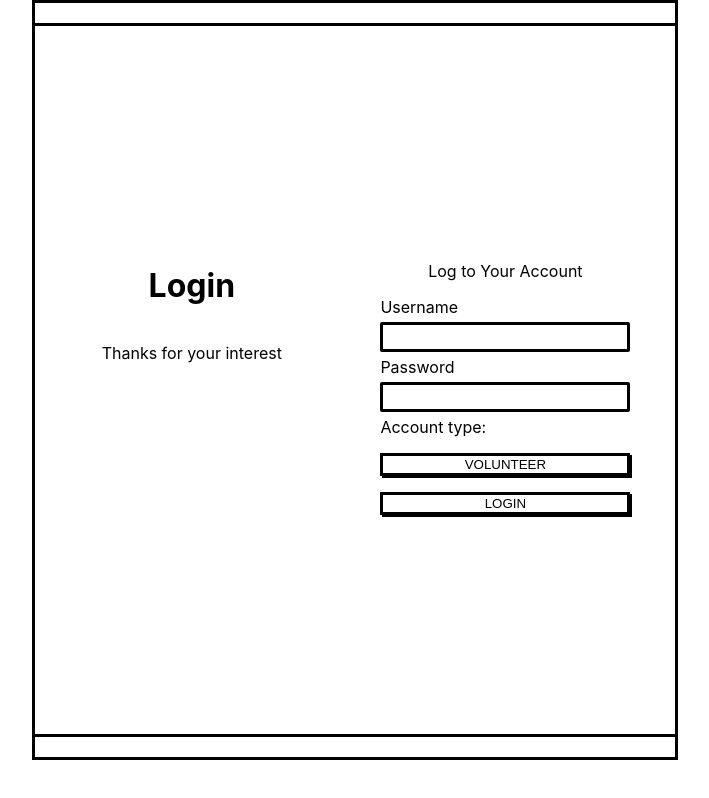
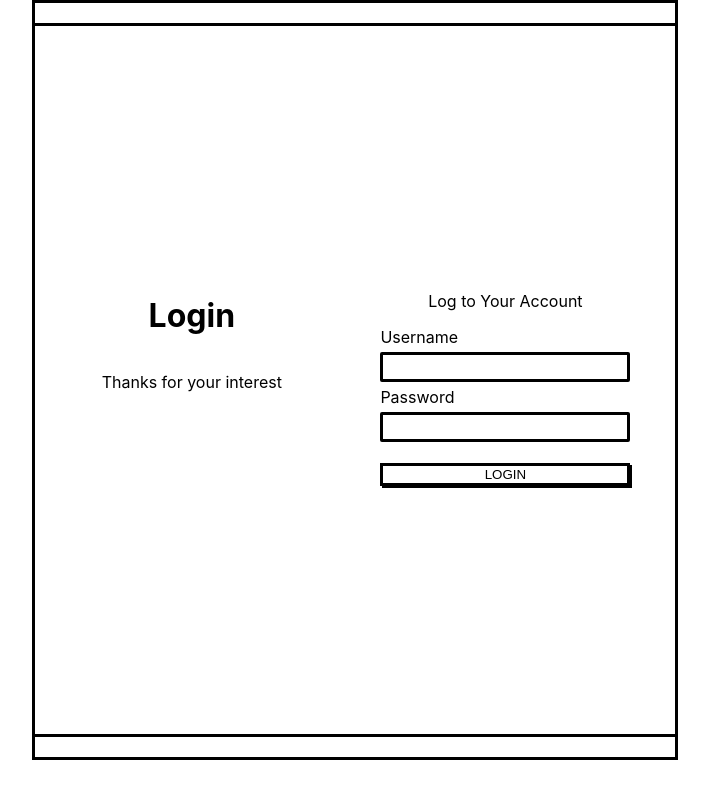
Before and after one commit to Replate-EU/Frontend, a React (Create React App) app in the folder front-end/: page /login in a window 1280 px wide. Shown: the whole page, without its empty margins (285-994 px from the left). Built offline with nearby package versions, Linux system fonts and the light colour scheme.

Commit message:
Rearrangement in folders

```diff
--- a/front-end/src/App.js
+++ b/front-end/src/App.js
@@ -2,12 +2,11 @@ import React from 'react';
 import { Switch, Route, Link } from 'react-router-dom';
 import styled from 'styled-components';
 import './App.css';
-import FormBusiness from './FormBusiness';
-import FormVolunteer from './FormVolunteer';
-import SignUpBusiness from './SignUpBusiness';
-import Login from './Login';
-import BusinessPickups from './BusinessPickups';
-import VolunteerPickups from './VolunteerPickups';
+import FormBusiness from './Components/Business/FormBusiness';
+import FormVolunteer from './Components/Volunteer/FormVolunteer';
+import Login from './Components/Login';
+import BusinessPickups from './Components/Business/BusinessPickups';
+import VolunteerPickups from './Components/Volunteer/VolunteerPickups';
 
 const Box = styled.div`
 display: flex;
@@ -76,9 +75,7 @@ function App() {
       <Route exact path="/volunteer">
         <FormVolunteer />
       </Route>
-      <Route exact path="/business/signup">
-        <SignUpBusiness />
-      </Route>
+
       <Route exact path="/login">
         <Login />
       </Route>
--- a/front-end/src/Login.js
+++ b/front-end/src/Components/Login.js
@@ -26,7 +26,7 @@ export default function Login() {
 
         // email: '',
         password: '',
-        user_type: 'volunteer',
+        // user_type: 'volunteer',
       }
 
 
@@ -38,11 +38,11 @@ export default function Login() {
           // console.log(values.user_type);
 
           axios
-          .post("https://localhost:7000/api/auth/login", values)
+          .post("https://replate-eu.herokuapp.com/api/auth/login", values)
           .then(res => {
               console.log(res)
               //should work, we'll see when api is posted
-              history.push(`/${values.user_type}/pickups`);
+              // history.push(`/${res.data.user_type}/pickups`);
           })
           .catch(err => {
               console.log(err)
@@ -77,7 +77,8 @@ export default function Login() {
             className="input"/>
             <ErrorMessage name="name" component="div" className="error"/> */}
 
-            <label>{type ? 'Username' : 'Company Name' }</label>
+            {/* <label>{type ? 'Username' : 'Company Name' }</label> */}
+            <label>Username</label>
             <Field
             type="text"
             id="username"
@@ -109,8 +110,8 @@ export default function Login() {
             className="input"/>
             <ErrorMessage name="password" component="div" className="error"/>
 
-            <label>Account type: </label>
-            <button type="button" onClick={handleType}>{type ? 'VOLUNTEER' : 'BUSINESS' }</button>
+            {/* <label>Account type: </label>
+            <button type="button" onClick={handleType}>{type ? 'VOLUNTEER' : 'BUSINESS' }</button> */}
 
             {/* <ErrorMessage name="user_type" component="div" className="error"/> */}
             {/* <label>Repeat password</label>
--- a/front-end/src/SignUpBusiness.js
+++ /dev/null
@@ -1,14 +0,0 @@
-import React from 'react';
-// import { Switch, Route, Link, useHistory } from 'react-router-dom';
-// import styled from 'styled-components';
-// import { Formik, Form, Field, ErrorMessage } from 'formik';
-// import * as Yup from 'yup';
-// import axios from 'axios';
-
-export default function SignUpBusiness() {
-    return(
-        <div>
-            SignUpBusiness
-        </div>
-    )
-}
```
Also changed, not shown: front-end/src/Components/Business/BusinessPickups.js (renamed from front-end/src/BusinessPickups.js), front-end/src/Components/Business/FormBusiness.js (renamed from front-end/src/FormBusiness.js), front-end/src/Components/Volunteer/FormVolunteer.js (renamed from front-end/src/FormVolunteer.js), front-end/src/Components/Volunteer/VolunteerPickups.js (renamed from front-end/src/VolunteerPickups.js).
